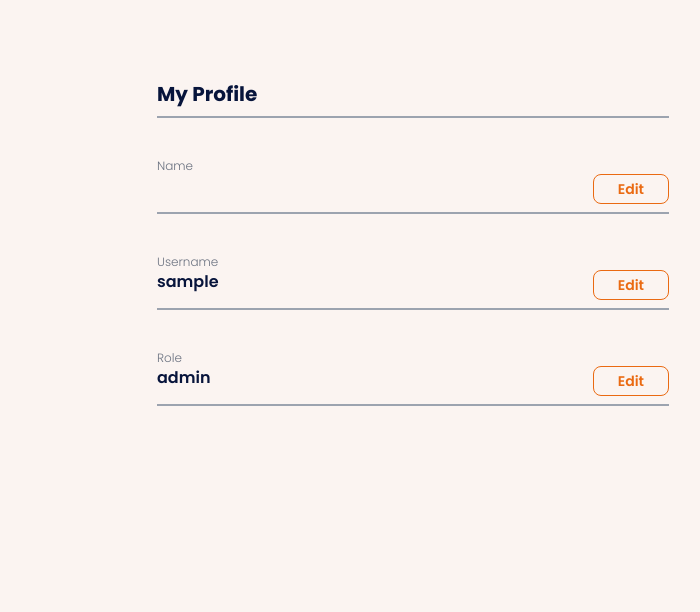
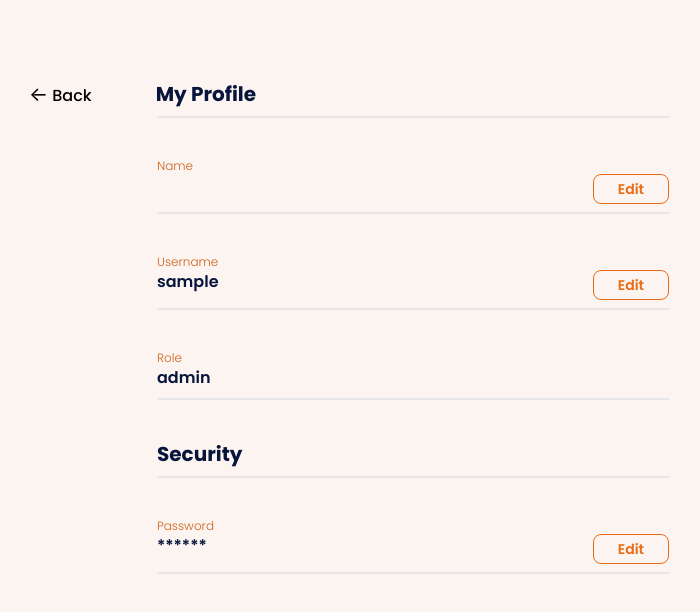
Before and after one commit to nadialvy/wikusama-cafe-fe, a Vue app: page /profile in a window 1280 px wide. Shown: the top 612 px of the page, without its empty margins (227-927 px from the left). Built offline with nearby package versions, Linux system fonts and the light colour scheme; sample sign-in values are in the browser's storage.

Commit message:
edit password - ui and integration

```diff
--- a/src/views/Profile.vue
+++ b/src/views/Profile.vue
@@ -1,31 +1,115 @@
+<script setup>
+import axios from "axios";
+import { createToast } from "mosha-vue-toastify";
+import "mosha-vue-toastify/dist/style.css";
+import authHeader from "../services/auth-header.js";
+</script>
 <template>
   <div class="bg-orange-100 h-screen">
     <div class="px-96 py-20">
-      <p class="text-xl font-bold text-blue-300">My Profile</p>
-      <div class="border border-gray-400 mb-10 mt-2"></div>
+      <div class="flex">
+        <p class="-ml-32 mr-16 hover:cursor-pointer" @click="$router.go(-1)">
+          <span class="text-xl">←</span> Back
+        </p>
+        <p class="text-xl font-bold text-blue-300">My Profile</p>
+      </div>
+      <div class="border border-gray-200 mb-10 mt-2"></div>
       <div>
-        <p class="text-gray-500 text-xs font-light">Name</p>
+        <p class="text-orange-600 text-xs font-light">Name</p>
         <div class="flex justify-between items-start">
           <p class="text-blue-300 font-semibold">{{ userData.user_name }}</p>
-          <button class="border border-orange-500 px-6 py-1 text-orange-500 text-sm font-semibold hover:text-white hover:bg-orange-500 rounded-lg">Edit</button>
+          <button
+            class="border border-orange-500 px-6 py-1 text-orange-500 text-sm font-semibold hover:text-white hover:bg-orange-500 rounded-lg"
+          >
+            Edit
+          </button>
         </div>
-        <div class="border border-gray-400 mb-10 mt-2"></div>
+        <div class="border border-gray-200 mb-10 mt-2"></div>
       </div>
       <div>
-        <p class="text-gray-500 text-xs font-light">Username</p>
+        <p class="text-orange-600 text-xs font-light">Username</p>
         <div class="flex justify-between items-start">
           <p class="text-blue-300 font-semibold">{{ userData.username }}</p>
-          <button class="border border-orange-500 px-6 py-1 text-orange-500 text-sm font-semibold hover:text-white hover:bg-orange-500 rounded-lg">Edit</button>
+          <button
+            class="border border-orange-500 px-6 py-1 text-orange-500 text-sm font-semibold hover:text-white hover:bg-orange-500 rounded-lg"
+          >
+            Edit
+          </button>
         </div>
-        <div class="border border-gray-400 mb-10 mt-2"></div>
+        <div class="border border-gray-200 mb-10 mt-2"></div>
       </div>
       <div>
-        <p class="text-gray-500 text-xs font-light">Role</p>
+        <p class="text-orange-600 text-xs font-light">Role</p>
         <div class="flex justify-between items-start">
           <p class="text-blue-300 font-semibold">{{ userData.role }}</p>
-          <button class="border border-orange-500 px-6 py-1 text-orange-500 text-sm font-semibold hover:text-white hover:bg-orange-500 rounded-lg">Edit</button>
         </div>
-        <div class="border border-gray-400 mb-10 mt-2"></div>
+        <div class="border border-gray-200 mb-10 mt-2"></div>
+      </div>
+      <p class="text-xl font-bold text-blue-300">Security</p>
+      <div class="border border-gray-200 mb-10 mt-2"></div>
+      <div>
+        <p class="text-orange-600 text-xs font-light">Password</p>
+        <div class="flex justify-between items-start">
+          <p class="text-blue-300 font-semibold">******</p>
+          <button
+            @click="showEditPass = true"
+            class="border border-orange-500 px-6 py-1 text-orange-500 text-sm font-semibold hover:text-white hover:bg-orange-500 rounded-lg"
+          >
+            Edit
+          </button>
+        </div>
+        <div class="border border-gray-200 mb-10 mt-2"></div>
+      </div>
+    </div>
+
+    <div v-if="showEditPass" class="fixed inset-0 z-50">
+      <div
+        class="absolute inset-0 bg-black opacity-50"
+        @click="showEditPass = false"
+      ></div>
+      <div
+        class="top-10 relative pt-6 pb-8 px-6 mx-auto my-auto bg-white rounded-lg w-full h-full max-w-md md:h-auto"
+      >
+        <div class="flex justify-between mb-6">
+          <p class="font-bold">Edit Password</p>
+          <button @click="showEditPass = false">x</button>
+        </div>
+        <div>
+          <input
+            type="password"
+            class="mb-4 border text-sm rounded-lg block w-full p-2.5"
+            placeholder="Old Password"
+            v-model="oldPassword"
+            required
+          />
+          <div class="border border-gray-200 mt-6 mb-4"></div>
+          <p class="font-semibold text-blue-300">Make New Password</p>
+          <p class="text-gray-400 text-opacity-75 text-sm">
+            Password must be minimal contains 6 character, it can be combination
+            between abjad and number
+          </p>
+          <input
+            type="password"
+            class="my-4 border text-sm rounded-lg block w-full p-2.5"
+            placeholder="New Password"
+            v-model="newPassword"
+            required
+          />
+          <input
+            type="password"
+            class="my-4 border text-sm rounded-lg block w-full p-2.5"
+            placeholder="Confirm New Password"
+            v-model="confirmPassword"
+            required
+          />
+        </div>
+        <p v-if="errorMessage !== ''">{{ errorMessage }}</p>
+        <button
+          v-on:click="saveData()"
+          class="text-sm mt-4 mx-auto text-white bg-orange-500 py-2 w-full rounded-lg hover:bg-orange-600"
+        >
+          Edit Password
+        </button>
       </div>
     </div>
   </div>
@@ -35,7 +119,13 @@
 export default {
   data() {
     return {
+      baseUrl: "http://127.0.0.1:8000/api/",
       userData: [],
+      showEditPass: false,
+      oldPassword: "",
+      newPassword: "",
+      confirmPassword: "",
+      errorMessage: "",
     };
   },
   created() {
@@ -44,5 +134,40 @@ export default {
   mounted() {
     this.userData = this.$store.state.auth.user.user;
   },
+  methods: {
+    back() {
+      this.$router.push({ name: "Dashboard" });
+    },
+    saveData() {
+      let form = {
+        old_password: this.oldPassword,
+        new_password: this.newPassword,
+        confirm_password: this.confirmPassword,
+      };
+      let headers = authHeader();
+      axios.put(this.baseUrl + "updatepass/" + this.$store.state.auth.user.user.user_id, form, { headers }).then((response) => {
+        this.createAlert(response.data.message, "success", 1500);
+        this.showEditPass = false;
+        location.reload();
+      }).catch((error) => {
+        console.log(error);
+        this.createAlert(error.response.data.message, "danger", 1500);
+      });
+    },
+    createAlert(message, type, timeout) {
+      createToast(message, {
+        position: "bottom-center",
+        type: type,
+        timeout: timeout,
+        dismissible: true,
+        pauseOnFocusLoss: true,
+        pauseOnHover: true,
+        closeOnClick: true,
+        closeButton: true,
+        icon: true,
+        rtl: false,
+      });
+    },
+  },
 };
 </script>
```
